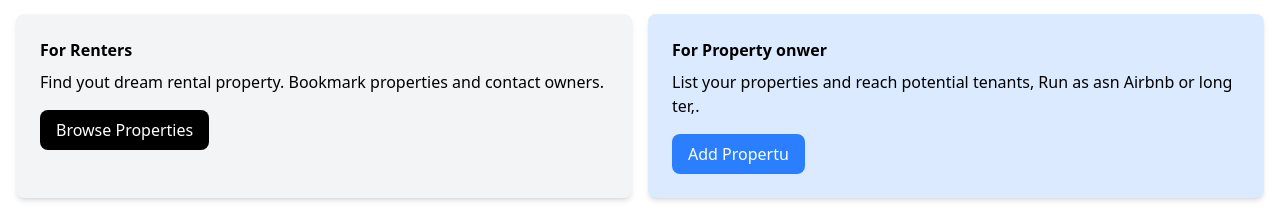
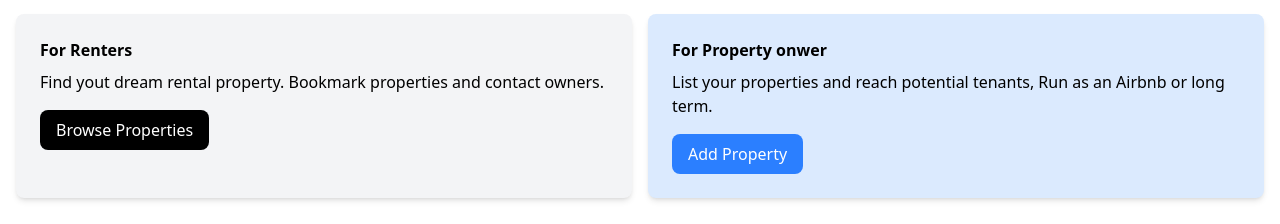
Before and after one commit to chanmin0311/property-pulse-nextjs, a Next.js app: page / in a window 1280 px wide. Shown: the part 439-663 px from the top of the page. Built offline with nearby package versions, Linux system fonts and the light colour scheme.

Commit message:
fixed typo

```diff
--- a/components/InfoBoxes.jsx
+++ b/components/InfoBoxes.jsx
@@ -21,13 +21,13 @@ const InfoBoxes = () => {
                         heading="For Property onwer"
                         backgroundColor="bg-blue-100"
                         buttonInfo={{
-                            text: "Add Propertu",
-                            link: "/properties",
+                            text: "Add Property",
+                            link: "/properties/add",
                             backgroundColor: "bg-blue-500",
                         }}
                     >
                         List your properties and reach potential tenants, Run as
-                        asn Airbnb or long ter,.
+                        an Airbnb or long term.
                     </InfoBox>
                 </div>
             </div>
```
